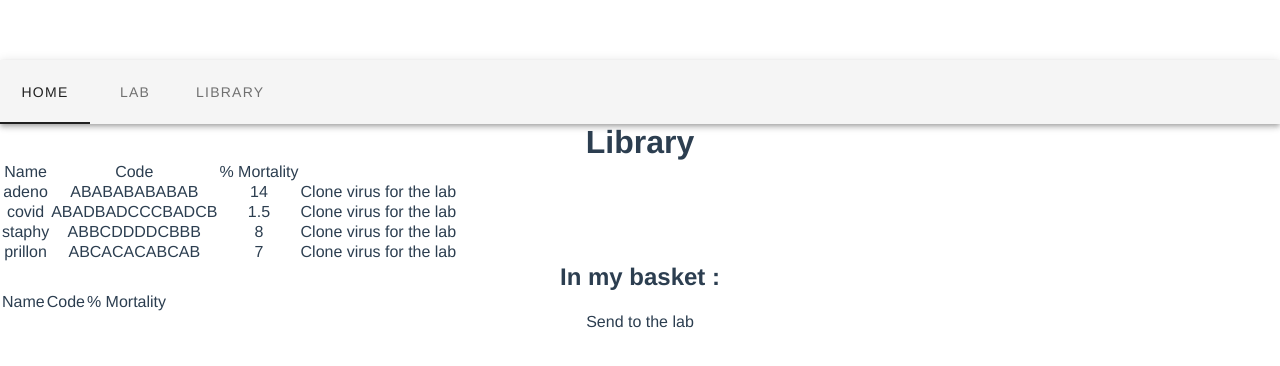
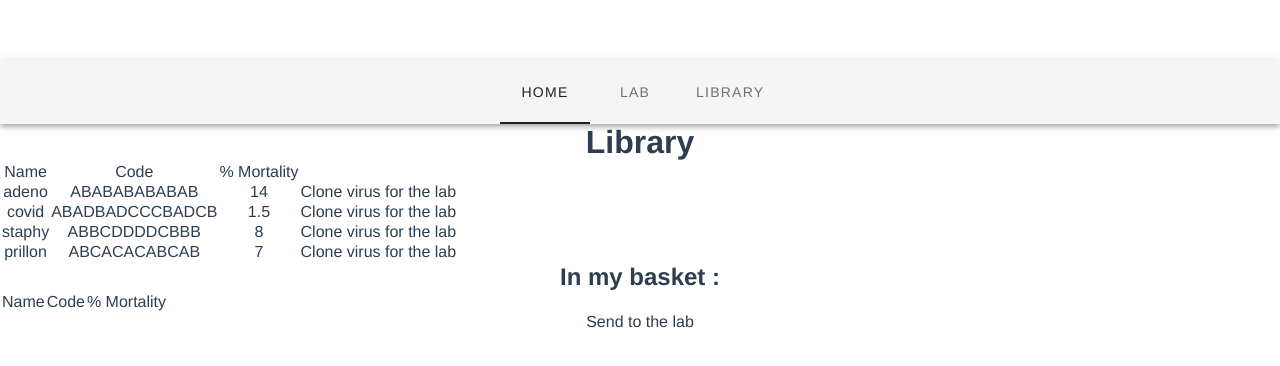
Before and after one commit to Bog-II/projet-vue2, a Vue app: page /library/view in a window 1280 px wide. Shown: the top 366 px of the page. Built offline with nearby package versions, Linux system fonts and the light colour scheme.

Commit message:
center navbar

```diff
--- a/src/App.vue
+++ b/src/App.vue
@@ -40,5 +40,6 @@ export default {
   text-align: center;
   color: #2c3e50;
   margin-top: 60px;
+
 }
 </style>
--- a/src/components/NavBar.vue
+++ b/src/components/NavBar.vue
@@ -1,6 +1,6 @@
 <template>
   <v-app-bar>
-    <v-tabs centered center-active>
+    <v-tabs centered center-active id="tabs">
       <v-tab
         v-for="(t, index) in titles"
         :key="index"
@@ -19,4 +19,8 @@ export default {
 
 <!-- Add "scoped" attribute to limit CSS to this component only -->
 <style scoped>
+#tabs {
+  display: flex;
+  justify-content: center;
+}
 </style>
```
